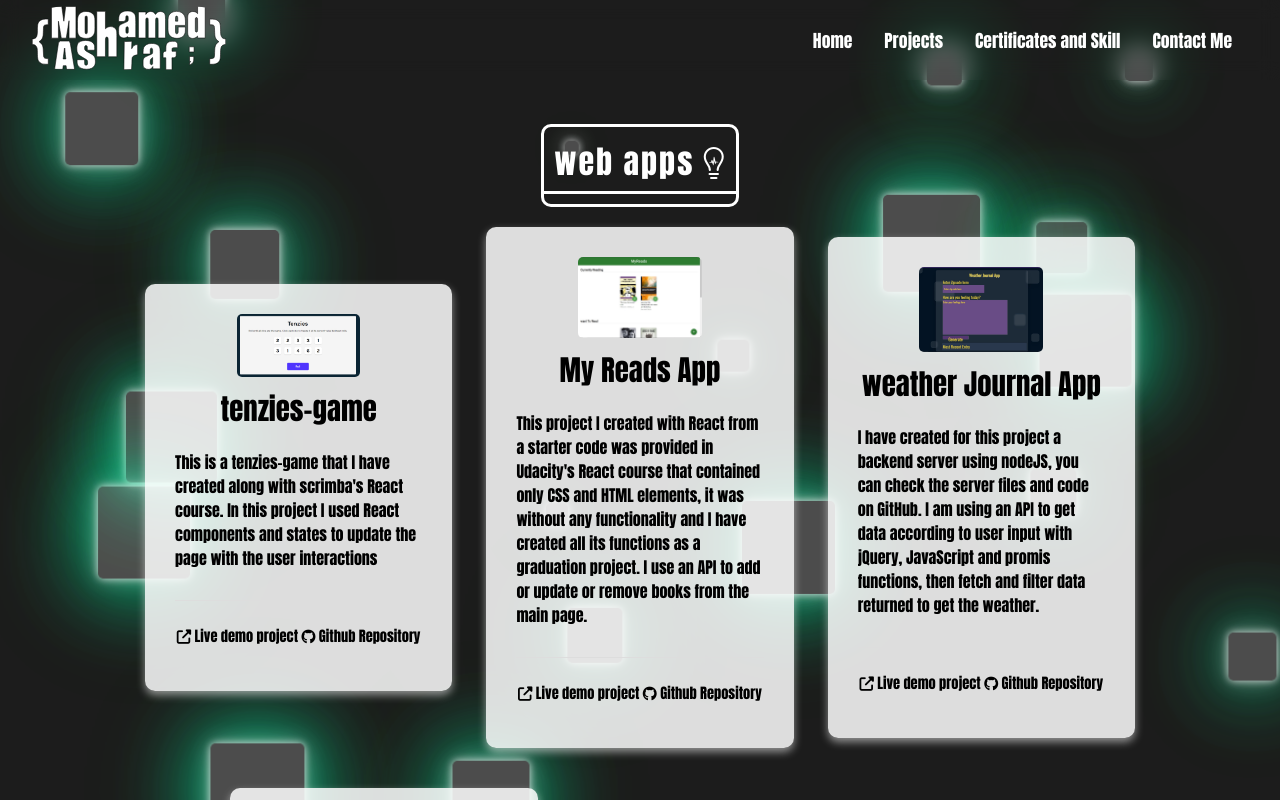
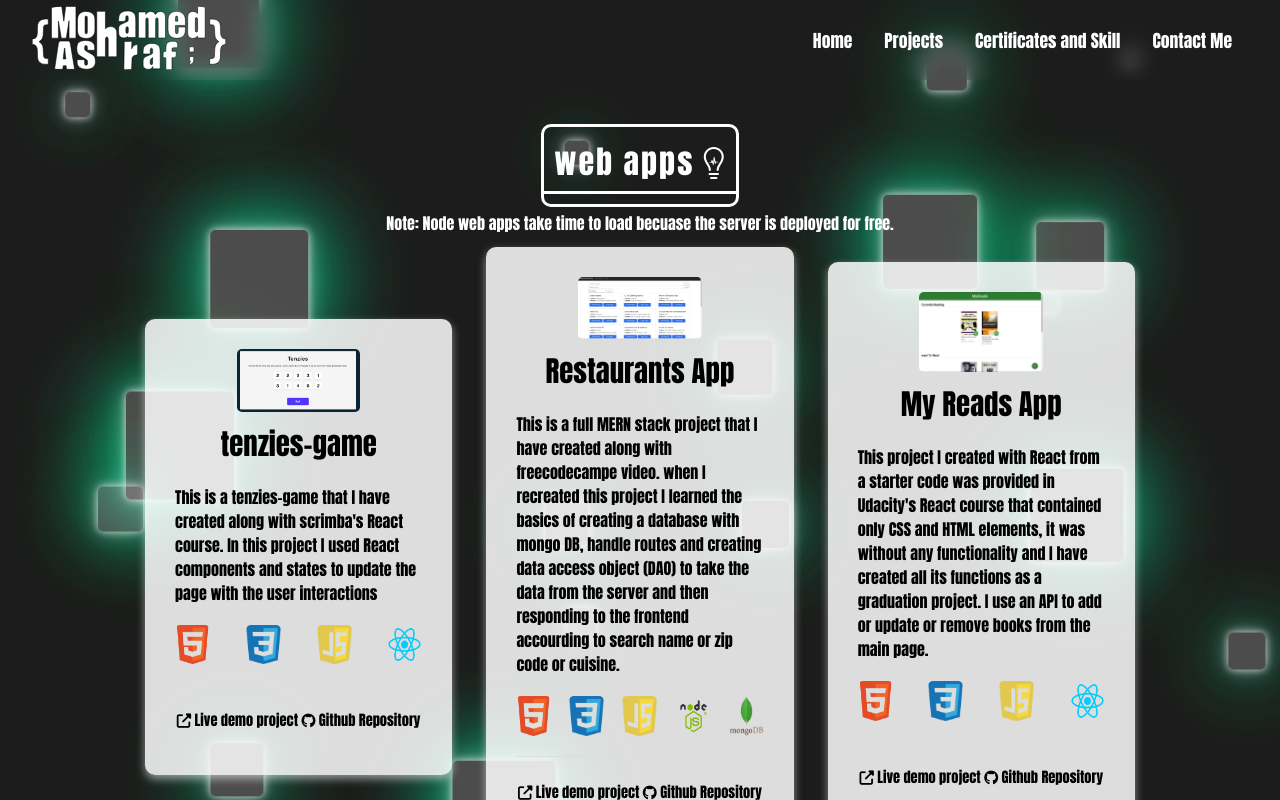
Before and after one commit to mohamedashrraf222/personalPage, a React (Vite) app: page /personalPage/Projects in a window 1280 px wide. Shown: the top 800 px of the page. Built offline with nearby package versions, Linux system fonts and the light colour scheme.

Commit message:
after changing some edits

```diff
--- a/public/data.js
+++ b/public/courses.js
@@ -20,6 +20,14 @@ let myData = [
     "https://s3-us-west-2.amazonaws.com/udacity-printer/production/certificates/d9cd177a-476e-4ec0-a50b-33ff3176428c.svg",
   },
   {
+    name: "Developing Front-End Apps with React",
+    about:
+      "Develop interactive user interfaces (UIs) and web applications using React, JSX, and ES6. Build dynamic websites and front-end applications quickly and easily with reusable React components.  Communicate and exchange data with external services using GET, POST, UPDATE, and DELETE requests.",
+    link: "https://coursera.org/verify/RV5RUBVPR58W",
+    picture:
+      "https://s3.amazonaws.com/coursera_assets/meta_images/generated/CERTIFICATE_LANDING_PAGE/CERTIFICATE_LANDING_PAGE~RV5RUBVPR58W/CERTIFICATE_LANDING_PAGE~RV5RUBVPR58W.jpeg",
+  },
+  {
     name: "Professional Front-End Web Development",
     about:
       "This is a nanodegreee cirtificate in Front-End web development from udacity. with this course I have Learned JavaScript Data Types, Understood logic and control flow, Learned how to write proper and correct JavaScript Syntax, Create web content using Javascript, Modify web content using Javascript, Manage website performance, Work with Node and Express to develop a web application, Build a webserver with nodeJS and Use promises to manage asynchronous Javascript.",
@@ -28,19 +36,33 @@ let myData = [
       "https://s3-us-west-2.amazonaws.com/udacity-printer/production/certificates/006c05cc-5333-47b9-9e2f-8a105d1aa3b9.svg",
   },
   {
-    name: "concepts of version control with Git and GitHub",
+    name: "Concepts of version control with Git and GitHub",
     about: "In this course, I learned how to handle basic Git commands, Explore the Git log, Understand the meaning of 'branching', Use GitHub for storing your work online, Save files online with GitHub, and Use Git for version control.",
     link: "https://learn.365datascience.com/c/74da887de8/",
     picture:
       "https://365datascience.com/resources/certificates/CC-409B1E21C4.jpg",
   },
   {
+    name: "Getting Started with Git and GitHub",
+    about: "Learned basic Git concepts such as repositories and branches used for distributed version control and social coding. creating and sharing an open-source project on GitHub. Create GitHub repositories and branches, and perform pull requests (PRs) and merge operations, to collaborate on a team project.",
+    link: "https://coursera.org/verify/F8ULXTBHCERN",
+    picture:
+      "https://s3.amazonaws.com/coursera_assets/meta_images/generated/CERTIFICATE_LANDING_PAGE/CERTIFICATE_LANDING_PAGE~F8ULXTBHCERN/CERTIFICATE_LANDING_PAGE~F8ULXTBHCERN.jpeg",
+  },
+  {
     name: "Responsive Web Design",
-    about: "In this Responsive Web Design Certification, I've learned the languages that developers use to build webpages: HTML (Hypertext Markup Language) for content, and CSS (Cascading Style Sheets) for design. First, I built an application to learn the basics of HTML and CSS. Then, I learned modern techniques like CSS variables and practiced by building a web form. I have learned how to make webpages that respond to different screen sizes by building a Twitter card with Flexbox, and a complex blog layout with CSS Grid.",
+    about: "In this Responsive Web Design course, I've learned the languages that developers use to build webpages: HTML (Hypertext Markup Language) for content, and CSS (Cascading Style Sheets) for design. First, I built an application to learn the basics of HTML and CSS. Then, I learned modern techniques like CSS variables and practiced by building a web form. I have learned how to make webpages that respond to different screen sizes by building a Twitter card with Flexbox, and a complex blog layout with CSS Grid.",
     link: "https://freecodecamp.org/certification/fcc19a40b74-12c5-483e-80ef-a3fd0ce39418/responsive-web-design",
     picture:
       "https://live.staticflickr.com/65535/52808358923_9f8f0a043e_o.jpg",
   },
+  {
+    name: "Introduction to cloud computing",
+    about: "What I learned from this course what is cloud computing and the essential characteristics of cloud. Learned about the cloud service models Describe cloud service models, cloud deployment models, and cloud infrastructure ",
+    link: "https://coursera.org/verify/GXAPTZ3QDGVD",
+    picture:
+      "https://s3.amazonaws.com/coursera_assets/meta_images/generated/CERTIFICATE_LANDING_PAGE/CERTIFICATE_LANDING_PAGE~GXAPTZ3QDGVD/CERTIFICATE_LANDING_PAGE~GXAPTZ3QDGVD.jpeg",
+  },
 ];
 
 export default myData;
--- a/public/projects.js
+++ b/public/projects.js
@@ -1,5 +1,14 @@
 const app = "app"
 const project = "project"
+
+const html = "/personalPage/images/html.png"
+const JavaScript = "/personalPage/images/js.png"
+const react = "/personalPage/images/react.png"
+const node = "/personalPage/images/node.png"
+const redux = "/personalPage/images/redux.png"
+const css = "/personalPage/images/css.png"
+const mongo = "/personalPage/images/mongo.png"
+
 
 let myProjects = [
   {
@@ -11,6 +20,21 @@ let myProjects = [
     key: 1,
     demo: "https://mohamedashrraf222.github.io/tenzies-game/",
     type: app,
+    skills:[
+      html,css,JavaScript,react
+    ]
+  },
+  {
+    name: "Restaurants App",
+    descreption:"This is a full MERN stack project that I have created along with freecodecampe video. when I recreated this project I learned the basics of creating a database with mongo DB, handle routes and creating data access object (DAO) to take the data from the server and then responding to the frontend accourding to search name or zip code or cuisine.  ",
+    pic:"/personalPage/images/restaurants.jpg",
+    github: "https://github.com/mohamedashrraf222/restaurantsWebApp.git",
+    key: 11,
+    demo:"https://restaurants-web-app.onrender.com/",
+    type : app,
+    skills:[
+      html,css,JavaScript,node,mongo
+    ]
   },
   {
     name: "My Reads App",
@@ -21,6 +45,9 @@ let myProjects = [
     key: 2,
     demo: "https://mohamedashrraf222.github.io/myReadsApp/",
     type: app,
+    skills:[
+      html,css,JavaScript,react
+    ]
   },
   {
     name: "weather Journal App",
@@ -29,8 +56,11 @@ let myProjects = [
     pic: "/personalPage/images/weather.jpg",
     github: "https://github.com/mohamedashrraf222/Weather-Journal-App.git",
     key: 3,
-    demo: "https://codepen.io/mohamedashrraf222/pen/oNyWqap",
+    demo: "https://wether-web-app.onrender.com/",
     type: app,
+    skills:[
+      html,css,JavaScript,node
+    ]
   },
   {
     name: "meme genrator",
@@ -41,6 +71,9 @@ let myProjects = [
     key: 4,
     demo: "https://mohamedashrraf222.github.io/memeGenratorScrimba/",
     type: app,
+    skills:[
+      html,css,JavaScript,react
+    ]
   },
   {
     name: "Credit Card Checker",
@@ -51,6 +84,9 @@ let myProjects = [
     key: 5,
     demo: "https://mohamedashrraf222.github.io/creditCardChecker/",
     type: app,
+    skills:[
+      html,css,JavaScript,react
+    ]
   },
   {
     name: "Load Numbers",
--- a/src/assets/components/Projects.jsx
+++ b/src/assets/components/Projects.jsx
@@ -2,7 +2,7 @@ import Header from "./Header";
 import Squars from "./Squars";
 import Project from "./projectComp";
 import Footer from "./footer";
-import myProjects from './../../../public/projects'
+import myProjects from "./../../../public/projects";
 import "../styles/projects.css";
 
 import React, { useState, useEffect, useRef } from "react";
@@ -43,6 +43,9 @@ const Projects = () => {
         <div className="skills">
           <h1>
             web apps <i className="fa-brands fa-medapps"></i>
+            <div>
+              Note: Node web apps take time to load becuase the server is deployed for free.
+            </div>
           </h1>
           <MyComponent>
             {myProjects.map((project) => {
@@ -52,11 +55,13 @@ const Projects = () => {
         </div>
         <div className="skills">
           <h1>
-            Projects <i className="fa-solid fa-earth-americas"></i>
+            Static Projects <i className="fa-solid fa-earth-americas"></i>
           </h1>
           <MyComponent>
             {myProjects.map((project) => {
-              return <Project data={project} key={project.key} type="project" />;
+              return (
+                <Project data={project} key={project.key} type="project" />
+              );
             })}
           </MyComponent>
         </div>
--- a/src/assets/components/projectComp.jsx
+++ b/src/assets/components/projectComp.jsx
@@ -8,6 +8,13 @@ const project = ({ data, className,type }) => {
           <img src={data.pic} alt={data.name} />
           <h1>{data.name}</h1>
           <p>{data.descreption}</p>
+          <div className="projectSkills">
+            {data.skills ? data.skills.map( skillPath => {
+              return <img className="projectSkill"
+              src={skillPath}
+            />
+            } ):""}
+          </div>
           <hr />
           <div className="allLinks">
             <a href={data.demo} target="_blank">
--- a/src/assets/styles/cirtificates.css
+++ b/src/assets/styles/cirtificates.css
@@ -136,6 +136,7 @@
   justify-content: center;
   flex-direction: column;
   width: 100%;
+  position: relative;
 }
 
 .skills > h1 {
@@ -146,9 +147,20 @@
   padding: 10px;
   border-radius: 10px;
   text-align: center;
+  margin-bottom: 20px;
+}
+.skills > h1 > div {
+  font-weight: 100;
+  font-size: 16px;
+  color: white;
+  letter-spacing: 0px;
+  position: absolute;
+  transform: translate(-50%, 20px);
+  left: 50%;
+  margin-top: 5px
 }
 
-.skills>h1::after {
+.skills > h1::after {
   content: "";
   position: relative;
   margin-top: 5px;
@@ -159,15 +171,14 @@
   height: 3px;
 }
 
-.logos img{
+.logos img {
   width: 64px;
   height: 64px;
 }
 
-#node{
+#node {
   width: 75px;
 }
-
 
 @media screen and (max-width: 900px) {
   .cirtif {
@@ -215,18 +226,18 @@
     margin-top: 60px;
   }
 
-  .logos{
+  .logos {
     display: flex;
     flex-wrap: wrap;
   }
 
-  .logos img{
+  .logos img {
     width: 50px;
     height: 50px;
     margin: 10px;
   }
 
-  #node{
+  #node {
     width: 60px;
   }
 }
@@ -246,7 +257,7 @@
     margin-top: 8px;
   }
 
-  .skills{
+  .skills {
     width: 380px;
     margin-left: 0;
     margin-right: 0;
--- a/src/assets/styles/profile.css
+++ b/src/assets/styles/profile.css
@@ -55,7 +55,7 @@
   transform: translateX(0%);
 }
 
-@media only screen and (max-width: 768px) {
+@media only screen and (max-width: 700px) {
   .profile-container {
     flex-direction: column;
   }
@@ -63,7 +63,8 @@
   .profile-picture {
     aspect-ratio: 1 / 1.3;
     width: 150px;
-    margin-bottom: 20px;
+    margin-top: 10vh;
+    margin-bottom: 10px;
     margin-left: auto;
     margin-right: auto;
   }
@@ -76,3 +77,15 @@
     font-size: 1em;
   }
 }
+
+@media only screen and (max-width: 300px) {
+  .profile-picture {
+    aspect-ratio: 1 / 1.3;
+    width: 150px;
+    margin-top: 10vh;
+    margin-bottom: 20px;
+    margin-left: auto;
+    margin-right: auto;
+  }
+
+}
--- a/src/assets/styles/projectComp.css
+++ b/src/assets/styles/projectComp.css
@@ -20,8 +20,7 @@ body {
   transition: all 1s ease;
 }
 
-
-.dataContainer{
+.dataContainer {
   display: flex;
   flex-direction: column;
   justify-content: space-between;
@@ -33,30 +32,38 @@ body {
   box-shadow: rgba(0, 0, 0, 0) 0px 1px 4px;
 }
 
-.project-card:hover .dataContainer{
+.project-card:hover .dataContainer {
   border-radius: 10px;
   box-shadow: rgba(0, 0, 0, 0.336) 0px 1px 4px;
   transition: all 1s ease;
 }
 
-.project-card:hover img{
+.project-card:hover .dataContainer > img {
   scale: 1.1;
   transition: all 0.4s ease;
 }
 
-.dataContainer h1{
+.dataContainer h1 {
   font-size: 1.8rem;
   text-align: center;
   margin-bottom: 20px;
 }
 
-.dataContainer p{
+.dataContainer p {
   margin-bottom: 20px;
   font-size: 1rem;
   font-weight: 400;
 }
 
+.projectSkills{
+  width: 100%;
+  display: flex;
+  justify-content: space-between;
+}
 
+.projectSkill {
+  width: 35px !important
+}
 
 .project-card img {
   width: 50%;
@@ -72,7 +79,7 @@ body {
   margin: 10px 0;
 }
 
-.allLinks{
+.allLinks {
   display: flex;
   height: 50px;
   justify-content: space-around;
@@ -80,23 +87,23 @@ body {
   width: 100%;
 }
 
-.allLinks>a{
+.allLinks > a {
   color: black;
   font-size: 0.9rem;
   transition: all 0.3s ease;
   text-decoration: none;
 }
 
-.allLinks>a:hover{
+.allLinks > a:hover {
   font-size: 1.02rem;
   transition: all 0.3s ease;
 }
 
-.allLinks>a:visited{
+.allLinks > a:visited {
   color: black;
 }
 
-.show{
+.show {
   transform: translateX(0);
   opacity: 1;
 }
```
Also changed, not shown: src/assets/components/Cirtificates.jsx (+33 -6 lines), public/images/mongo.png (added), public/images/restaurants.jpg (added).
